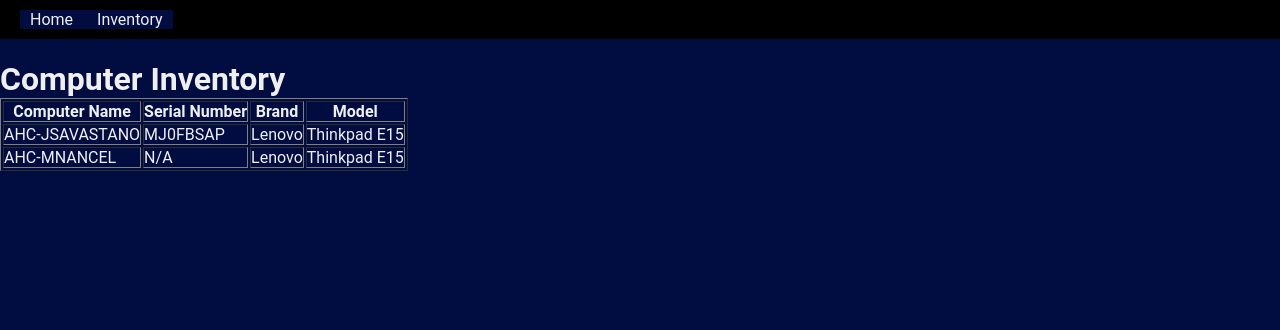
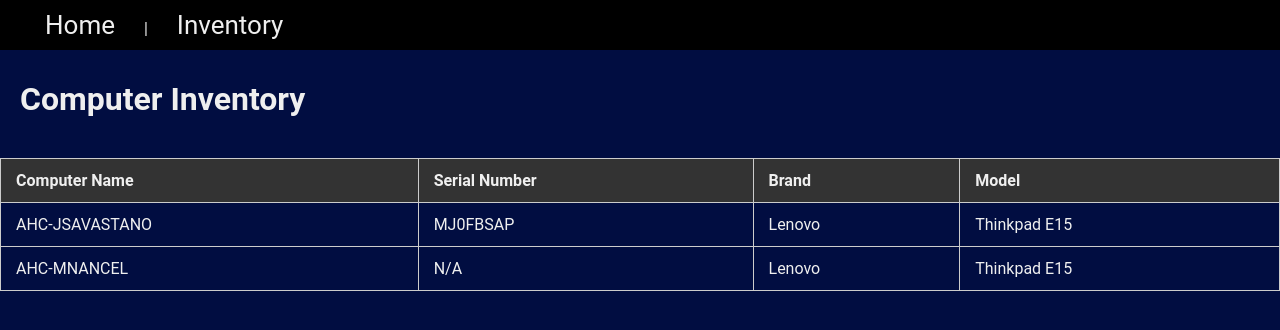
Before and after one commit to JonathanSavastano/inv, a Django app: page /inventory/ in a window 1280 px wide. Shown: the top 330 px of the page. Run offline with Django 5.2, Linux system fonts and the light colour scheme; data comes from the database, SQL or seed files in the repository.

Commit message:
more style changes

```diff
--- a/homepage/static/styles.css
+++ b/homepage/static/styles.css
@@ -1,11 +1,14 @@
 * {
     font-family: 'Roboto', sans-serif;
-    background-color: #010d41;
     color: #efefef;
     margin: 0;
     padding: 0;
     box-sizing: border-box;
 
+}
+
+h1, p {
+    padding: 20px;
 }
 
 nav {
@@ -19,19 +22,44 @@
     left: 0;
     width: 100%;
     z-index: 1000;
+    border-bottom: 1pz solid #333;
 }
 
 nav a {
     color: #efefef;
+    background-color: black;
     text-decoration: none;
-    margin: 0 10px;
-    font-size: 16px;
+    margin: 0 15px;
+    font-size: 26px;
+    padding: 5px 10px;
 }
 
 nav a:hover {
-    text-decoration: underline;
+    color: #b3b3b3;
 }
 
 body {
     padding-top: 60px;
+    background-color: #010d41;
 }
+
+table {
+    width: 100%;
+    border-collapse: collapse;
+    margin-top: 20px;
+}
+
+table th, table td {
+    padding: 12px 15px;
+    text-align: left;
+    border: 1px solid #ccc;
+}
+
+table th {
+    background-color: #333;
+    color: #efefef;
+}
+
+table tr:hover {
+    background-color: #1a1f56;
+}
--- a/homepage/templates/homepage/home.html
+++ b/homepage/templates/homepage/home.html
@@ -9,13 +9,14 @@
 <body>
     <nav>
         <div>
-            <a href="{% url 'home' %}">Home</a>
+            <a href="{% url 'home' %}">Home</a> |
             <a href="{% url 'inventory' %}">Inventory</a>
         </div>
     </nav>
 
     <main>
         <h1>Welcome to my Home Page!</h1>
+        <p>This is where I will have user creation/login</p>
     </main>
 </body>
 </html>
--- a/homepage/templates/homepage/inventory.html
+++ b/homepage/templates/homepage/inventory.html
@@ -9,7 +9,7 @@
 <body>
     <nav>
         <div>
-            <a href="{% url 'home' %}">Home</a>
+            <a href="{% url 'home' %}">Home</a> |
             <a href="{% url 'inventory' %}">Inventory</a>
         </div>
     </nav>
```
